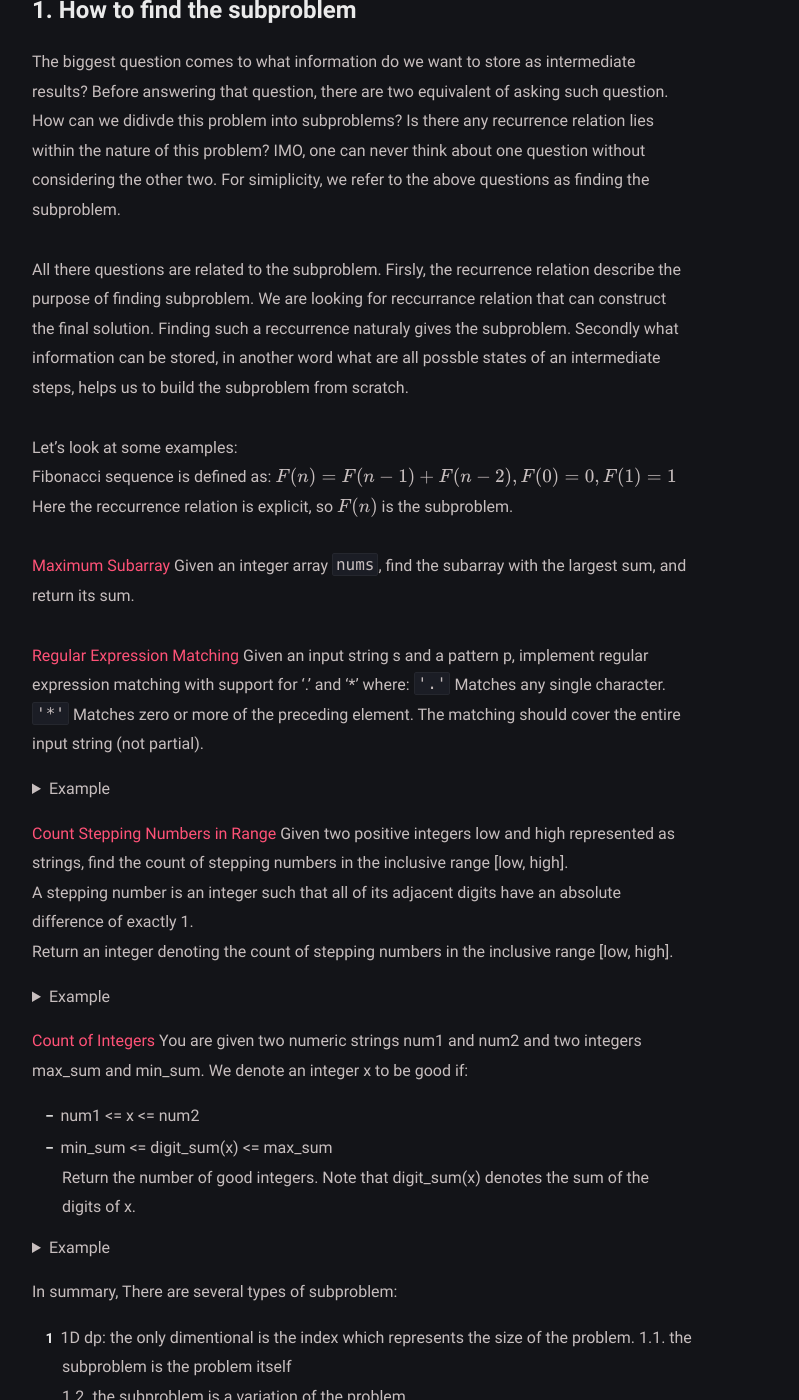
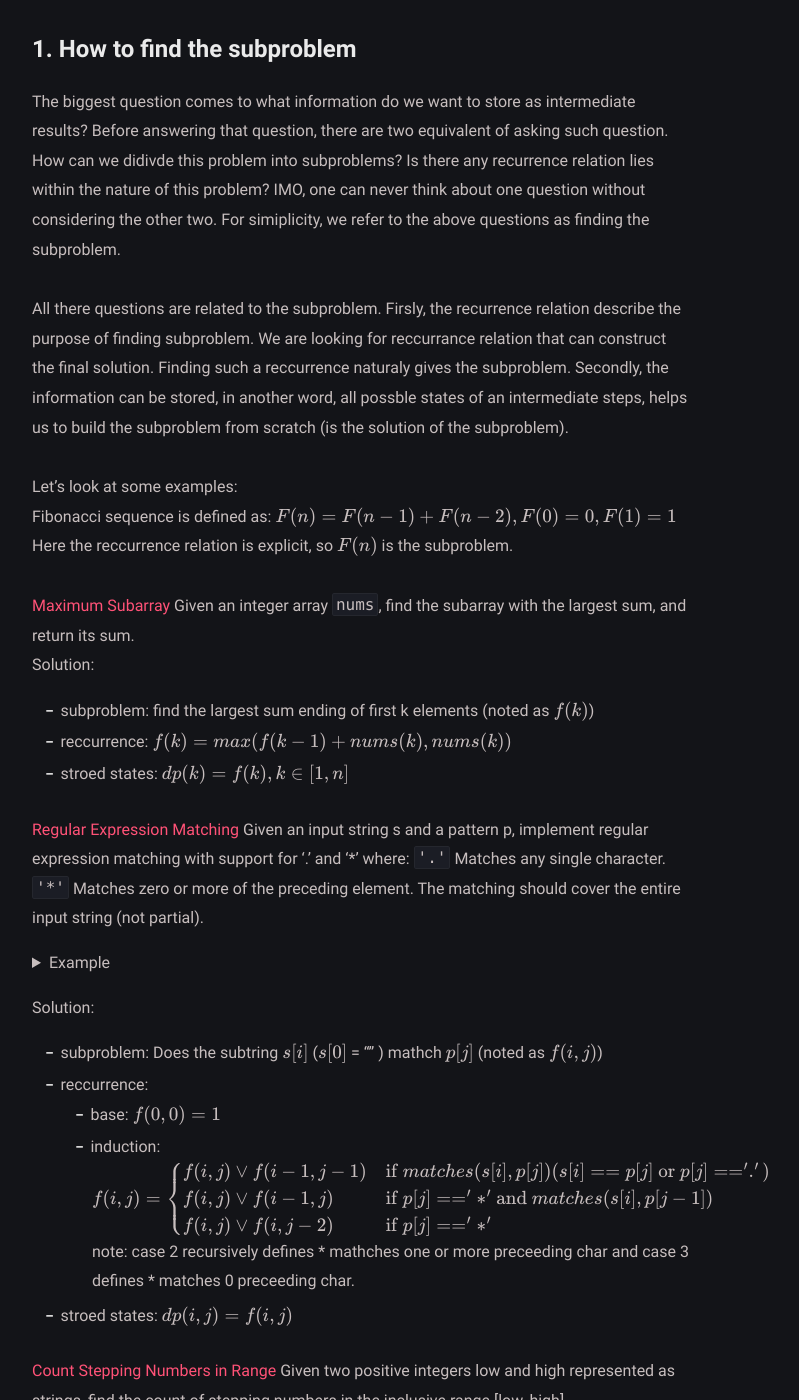
Before and after one commit to h-haoran/h-haoran.github.io, a Jekyll site: the page built from _posts/algorithm/dynamic-programming/2023-11-27-a-glimpse-of-dp.md, in a window 1280 px wide and 1400 px high, scrolled down 789 px. Shown: the whole window, without its empty margins (278-1077 px from the left). Built offline with Jekyll 4.4.1, drawn with Linux system fonts in a browser that asks for light colours; some of the changed text lies outside the part shown.

Commit message:
update dp

```diff
--- a/_posts/algorithm/dynamic-programming/2023-11-27-a-glimpse-of-dp.md
+++ b/_posts/algorithm/dynamic-programming/2023-11-27-a-glimpse-of-dp.md
@@ -2,6 +2,7 @@
 layout: post
 title:  A Glimpse of Dynamic Programming
 date:   2023-11-27 19:07:00 +0000
+tags: dp
 categories: Algorithm
 usemathjax: true
 ---
@@ -17,14 +18,18 @@ There are four major steps for dp:
 # 1. How to find the subproblem
 The biggest question comes to what information do we want to store as intermediate results? Before answering that question, there are two equivalent of asking such question. How can we didivde this problem into subproblems? Is there any recurrence relation lies within the nature of this problem? IMO, one can never think about one question without considering the other two. For simiplicity, we refer to the above questions as finding the subproblem.
 
-All there questions are related to the subproblem. Firsly, the recurrence relation describe the purpose of finding subproblem. We are looking for reccurrance relation that can construct the final solution. Finding such a reccurrence naturaly gives the subproblem. Secondly what information can be stored, in another word what are all possble states of an intermediate steps, helps us to build the subproblem from scratch.
+All there questions are related to the subproblem. Firsly, the recurrence relation describe the purpose of finding subproblem. We are looking for reccurrance relation that can construct the final solution. Finding such a reccurrence naturaly gives the subproblem. Secondly, the information can be stored, in another word, all possble states of an intermediate steps, helps us to build the subproblem from scratch (is the solution of the subproblem).
 
 Let's look at some examples:
 Fibonacci sequence is defined as: $$ F(n) = F(n−1) + F(n−2), F(0) = 0, F(1) = 1 $$
 Here the reccurrence relation is explicit, so $$ F(n) $$ is the subproblem.
 
-[Maximum Subarray](https://leetcode.cn/problems/maximum-subarray/)
+[Maximum Subarray](https://leetcode.com/problems/maximum-subarray/)
 Given an integer array `nums`, find the subarray with the largest sum, and return its sum.
+Solution:
+- subproblem: find the largest sum ending of first k elements (noted as $$f(k)$$)
+- reccurrence: $$ f(k) = max(f(k-1)+nums(k),nums(k)) $$
+- stroed states: $$ dp(k) = f(k), k \in [1, n] $$
 
 
 [Regular Expression Matching](https://leetcode.com/problems/regular-expression-matching/description/)
@@ -34,10 +39,19 @@ Given an input string s and a pattern p, implement regular expression matching w
 The matching should cover the entire input string (not partial).
 <details>
 <summary> Example </summary>
-Input: s = "ab", p = ".*"
-Output: true
-Explanation: ".*" means "zero or more (*) of any character (.)".
+Input: s = "ab", p = ".*" <br>
+Output: true <br>
+Explanation: ".*" means "zero or more (*) of any character (.)". <br>
 </details>
+Solution:
+- subproblem: Does the subtring $$ s[i] $$ ($$s[0]$$ = "" ) mathch $$p[j]$$ (noted as $$ f(i,j) $$)
+- reccurrence:
+    - base:
+    $$ f(0,0) = 1$$
+    - induction:
+    $$ f(i,j) = \left \{ \begin{array}{ll}f(i,j) \lor f(i-1,j-1)  & \text{if } matches(s[i], p[j]) (s[i] == p[j] \text{ or } p[j] == '.') \\f(i,j) \lor f(i-1,j) & \text{if } p[j] == '*' \text{ and } matches(s[i], p[j-1]) \\f(i,j) \lor f(i,j-2) & \text{if } p[j] == '*' \end{array}\right.$$
+    note: case 2 recursively defines * mathches one or more preceeding char and case 3 defines * matches 0 preceeding char.
+- stroed states: $$ dp(i,j) = f(i,j) $$
 
 
 [Count Stepping Numbers in Range](https://leetcode.com/problems/count-stepping-numbers-in-range/description/) Given two positive integers low and high represented as strings, find the count of stepping numbers in the inclusive range [low, high].
@@ -49,6 +63,15 @@ Input: low = "90", high = "101"
 Output: 2
 Explanation: The stepping numbers in the range [90,101] are 98 and 101. There are a total of 2 stepping numbers in the range. Hence, the output is 2
 </details>
+Solution:
+- subproblem: Does the subtring $$ s[i] $$ ($$s[0]$$ = "" ) mathch $$p[j]$$ (noted as $$ f(i,j) $$)
+- reccurrence:
+    - base:
+    $$ f(0,0) = 1$$
+    - induction:
+    $$ f(i,j) = \left \{ \begin{array}{ll}f(i,j) \lor f(i-1,j-1)  & \text{if } matches(s[i], p[j]) (s[i] == p[j] \text{ or } p[j] == '.') \\f(i,j) \lor f(i-1,j) & \text{if } p[j] == '*' \text{ and } matches(s[i], p[j-1]) \\f(i,j) \lor f(i,j-2) & \text{if } p[j] == '*' \end{array}\right.$$
+    note: case 2 recursively defines * mathches one or more preceeding char and case 3 defines * matches 0 preceeding char.
+- stroed states: $$ dp(i,j) = f(i,j) $$
 
 [Count of Integers](https://leetcode.com/problems/count-of-integers/description/)
 You are given two numeric strings num1 and num2 and two integers max_sum and min_sum. We denote an integer x to be good if:
@@ -62,6 +85,11 @@ Input: num1 = "1", num2 = "12", min_sum = 1, max_sum = 8
 Output: 11
 Explanation: There are 11 integers whose sum of digits lies between 1 and 8 are 1,2,3,4,5,6,7,8,10,11, and 12. Thus, we return 11.
 </details>
+Let's solve a simplified version first. Count the number of strings between num1 and num2 that has a digit sum less than or equal to sum.
+Solution:
+- subproblem: Let $$f(i,k)$$ be the number of strings of length i has a digit sum less than k.
+- reccurrence: $$f(i, k) = \sum_{d = lo}^{hi} f(i+1,sum-d)$$ (Need to check if it is tight)
+
 
 In summary, There are several types of subproblem:
 1. 1D dp: the only dimentional is the index which represents the size of the problem.
```
Also changed, not shown: other parts of _posts/algorithm/dynamic-programming/2023-11-27-a-glimpse-of-dp.md (+1 -1 lines), _posts/algorithm/dynamic-programming/2024-01-24-kmp.md (added, +9 -0 lines), _posts/algorithm/graph/2023-07-27-djkstra-to-A-star-search.md (+12 -9 lines).
